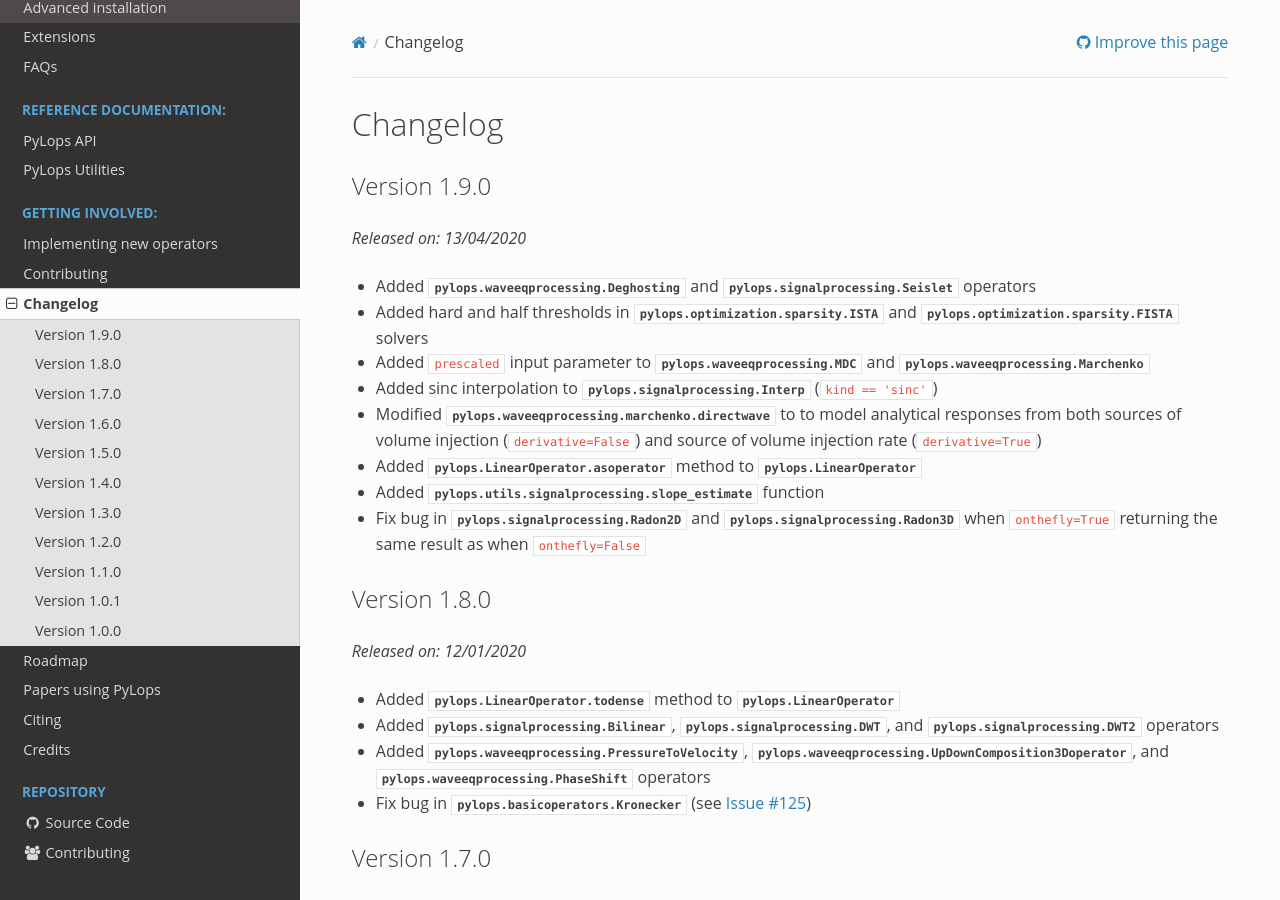
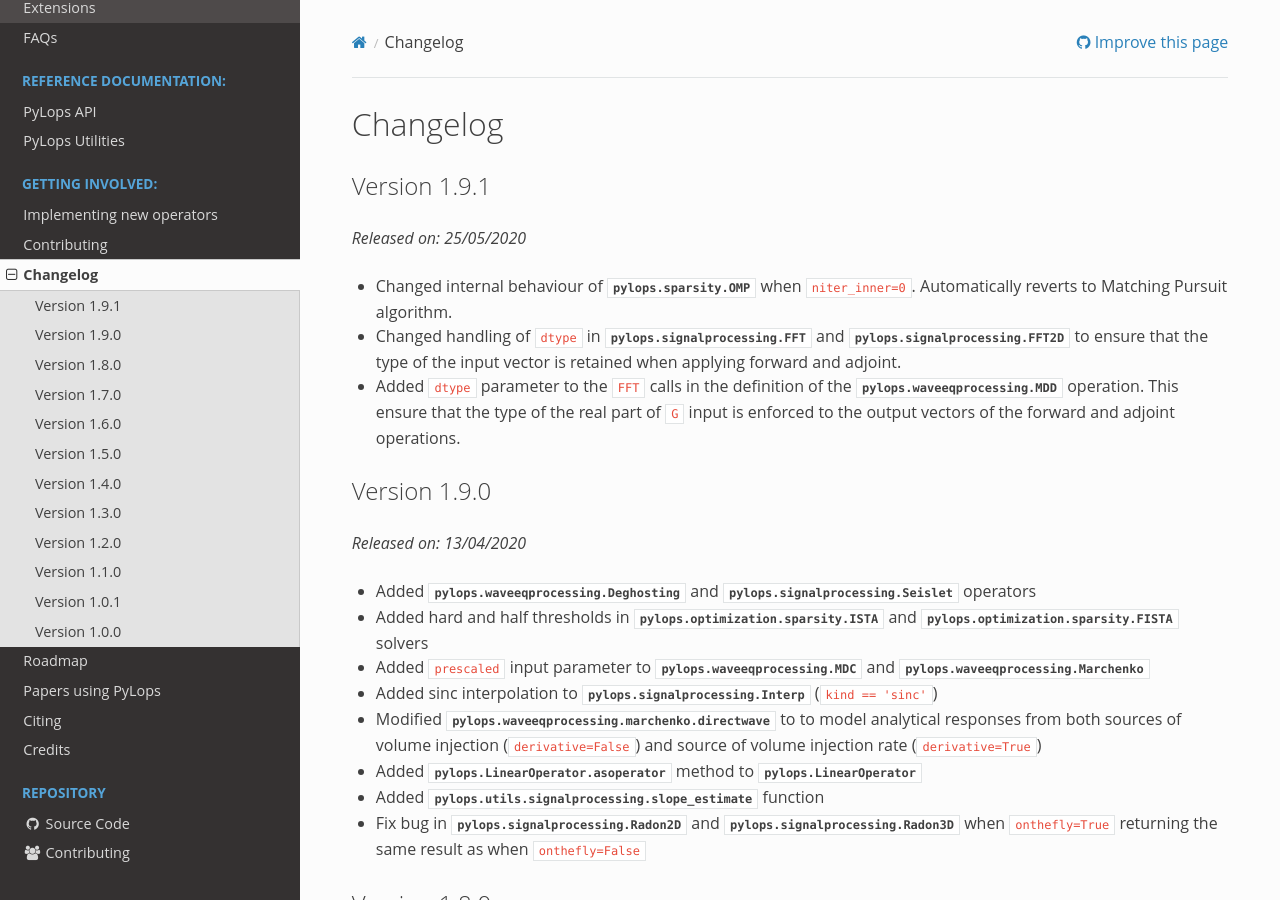
Before and after one commit to PyLops/pylops, a Sphinx documentation site: the page built from docs/source/changelog.rst, in a window 1280 px wide and 900 px high. Built offline with Sphinx 7.4.7 and the Read the Docs theme 2.0.0, drawn with Linux system fonts in a browser that asks for light colours; pages that are not in the unit, such as notebooks, are missing from menus; the version number could not be read and is left out; comment, search, counter and statistics services are not loaded.

Commit message:
Added changelog for v1.9.1

```diff
--- a/docs/source/changelog.rst
+++ b/docs/source/changelog.rst
@@ -2,6 +2,26 @@
 
 Changelog
 =========
+
+
+Version 1.9.1
+-------------
+
+*Released on: 25/05/2020*
+
+* Changed internal behaviour of :func:`pylops.sparsity.OMP` when
+  ``niter_inner=0``. Automatically reverts to Matching Pursuit algorithm.
+
+* Changed handling of ``dtype`` in :class:`pylops.signalprocessing.FFT` and
+  :class:`pylops.signalprocessing.FFT2D` to ensure that the type of the input
+  vector is retained when applying forward and adjoint.
+
+* Added ``dtype`` parameter to the ``FFT`` calls in the definition of the
+  :class:`pylops.waveeqprocessing.MDD` operation. This ensure that the type
+  of the real part of ``G`` input is enforced to the output vectors of the
+  forward and adjoint operations.
+
+
 
 Version 1.9.0
 -------------
```
Also changed, not shown: CHANGELOG.md (+12 -0 lines), 1 other file.
